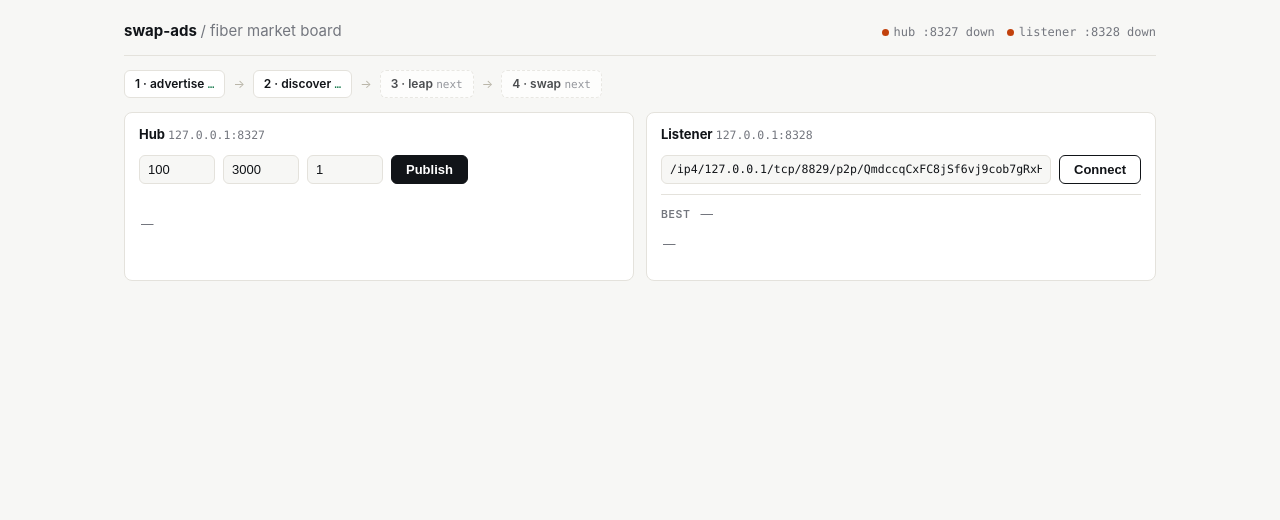
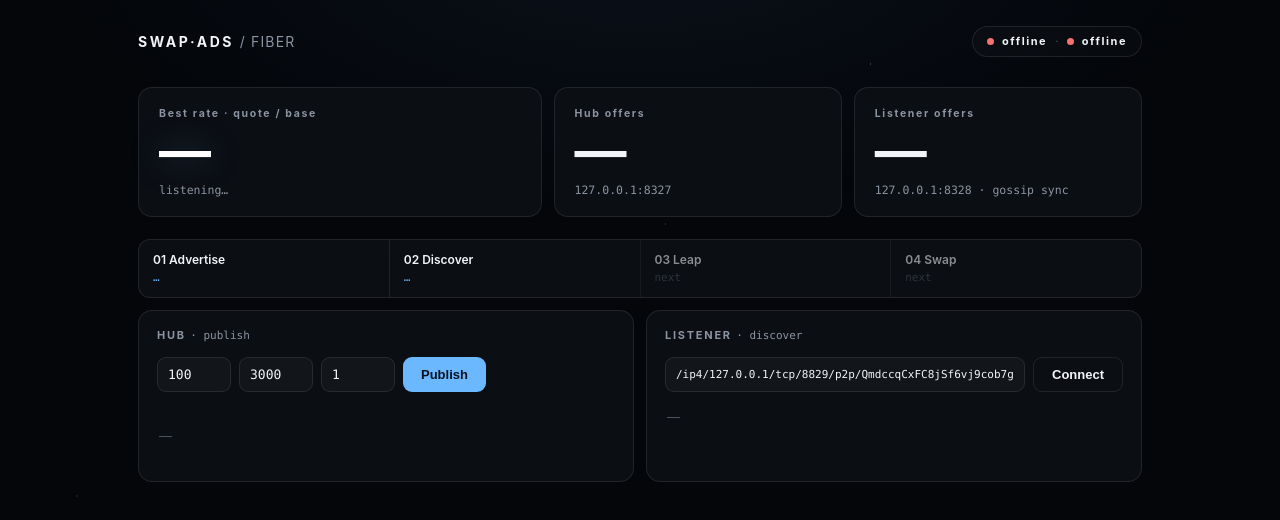
Before and after one commit to oxdev6/fiber-rgbpp-swap, a plain HTML site: page demo/index.html in a window 1280 px wide. Shown: the top 520 px of the page. Drawn offline with Linux system fonts and the light colour scheme.

Commit message:
demo: starlink-style dark board, hero numerals, starfield

```diff
--- a/demo/index.html
+++ b/demo/index.html
@@ -6,98 +6,156 @@
 <title>Swap Ads — Fiber</title>
 <style>
   :root {
-    --bg: #f7f7f5;
-    --panel: #ffffff;
-    --ink: #111418;
-    --muted: #73767e;
-    --line: #e4e2dc;
-    --green: #16794c;
+    --bg: #04060a;
+    --panel: #0b0e13;
+    --ink: #f2f5f7;
+    --muted: #8b94a1;
+    --faint: #4a515c;
+    --line: rgba(255,255,255,.09);
+    --acc: #6cb8ff;
+    --green: #34d399;
     --mono: ui-monospace, "SF Mono", Menlo, Consolas, monospace;
   }
   * { box-sizing: border-box; }
   body {
     margin: 0; background: var(--bg); color: var(--ink);
     font: 13px/1.5 -apple-system, BlinkMacSystemFont, "Segoe UI", Helvetica, Arial, sans-serif;
+    min-height: 100vh;
   }
-  .wrap { max-width: 1080px; margin: 0 auto; padding: 20px 24px 32px; }
+  body::before {
+    content: ""; position: fixed; inset: 0; pointer-events: none;
+    background-image:
+      radial-gradient(1px 1px at 12% 22%, rgba(255,255,255,.5), transparent),
+      radial-gradient(1px 1px at 68% 8%, rgba(255,255,255,.4), transparent),
+      radial-gradient(1px 1px at 84% 34%, rgba(255,255,255,.35), transparent),
+      radial-gradient(1px 1px at 32% 12%, rgba(255,255,255,.3), transparent),
+      radial-gradient(1px 1px at 52% 28%, rgba(255,255,255,.28), transparent),
+      radial-gradient(1px 1px at 6% 62%, rgba(255,255,255,.3), transparent),
+      radial-gradient(1px 1px at 92% 68%, rgba(255,255,255,.3), transparent),
+      radial-gradient(1px 1px at 44% 82%, rgba(255,255,255,.25), transparent),
+      radial-gradient(1px 1px at 74% 88%, rgba(255,255,255,.25), transparent),
+      radial-gradient(600px 300px at 50% -80px, rgba(108,184,255,.07), transparent);
+  }
+  .wrap { position: relative; max-width: 1060px; margin: 0 auto; padding: 26px 28px 40px; }
 
-  header { display: flex; align-items: baseline; justify-content: space-between; padding-bottom: 12px; border-bottom: 1px solid var(--line); }
-  header h1 { margin: 0; font-size: 15px; font-weight: 650; }
-  header h1 span { color: var(--muted); font-weight: 400; }
-  .nodes { font-size: 12px; color: var(--muted); font-family: var(--mono); }
-  .dot { display: inline-block; width: 7px; height: 7px; border-radius: 50%; background: #c9c5b9; margin: 0 5px 0 12px; }
-  .dot.ok { background: var(--green); } .dot.bad { background: #c2410c; }
+  /* top bar */
+  .top { display: flex; align-items: center; justify-content: space-between; }
+  .brand { font-size: 14px; font-weight: 700; letter-spacing: .18em; }
+  .brand span { color: var(--muted); font-weight: 400; letter-spacing: .08em; }
+  .online {
+    display: inline-flex; align-items: center; gap: 8px;
+    font-size: 11px; font-weight: 700; letter-spacing: .14em;
+    border: 1px solid var(--line); border-radius: 999px; padding: 6px 14px;
+    background: rgba(255,255,255,.02);
+  }
+  .online .dot { width: 7px; height: 7px; border-radius: 50%; background: #3a3f47; }
+  .online .dot.ok { background: var(--green); box-shadow: 0 0 8px rgba(52,211,153,.9); animation: pulse 2.4s infinite; }
+  .online .dot.bad { background: #f87171; }
+  @keyframes pulse { 0%,100% { opacity: 1; } 50% { opacity: .45; } }
+  .online .sep { color: var(--faint); font-weight: 400; letter-spacing: .04em; }
 
-  .flow { display: flex; align-items: center; gap: 8px; margin: 14px 0; font-size: 12px; color: var(--muted); }
-  .flow .st { background: var(--panel); border: 1px solid var(--line); border-radius: 6px; padding: 4px 10px; white-space: nowrap; }
+  /* hero stats */
+  .hero { display: grid; grid-template-columns: 1.4fr 1fr 1fr; gap: 12px; margin: 30px 0 8px; }
+  @media (max-width: 760px) { .hero { grid-template-columns: 1fr; } }
+  .stat { background: var(--panel); border: 1px solid var(--line); border-radius: 14px; padding: 18px 20px 16px; }
+  .stat .k { font-size: 10.5px; font-weight: 700; letter-spacing: .16em; color: var(--muted); }
+  .stat .v { font-size: 52px; font-weight: 700; letter-spacing: -.03em; line-height: 1.1; margin-top: 2px; font-variant-numeric: tabular-nums; }
+  .stat .v small { font-size: 15px; font-weight: 500; color: var(--muted); letter-spacing: 0; }
+  .stat.hero-best .v { color: #fff; text-shadow: 0 0 34px rgba(108,184,255,.35); }
+  .stat .sub { font-size: 11.5px; color: var(--muted); font-family: var(--mono); margin-top: 2px; }
+  #best-box .k { display: none; }
+
+  /* nodes row */
+  .nodes { display: flex; gap: 16px; font-family: var(--mono); font-size: 11.5px; color: var(--muted); margin: 10px 2px 0; }
+  .nodes .dot { display: inline-block; width: 7px; height: 7px; border-radius: 50%; background: #3a3f47; margin-right: 6px; }
+  .nodes .dot.ok { background: var(--green); box-shadow: 0 0 8px rgba(52,211,153,.9); }
+  .nodes .dot.bad { background: #f87171; }
+
+  /* journey */
+  .flow { display: flex; align-items: center; gap: 0; margin: 22px 0 4px; background: var(--panel); border: 1px solid var(--line); border-radius: 12px; overflow: hidden; }
+  .flow .st { flex: 1; padding: 11px 14px; font-size: 12px; color: var(--muted); border-left: 1px solid var(--line); white-space: nowrap; overflow: hidden; text-overflow: ellipsis; }
+  .flow .st:first-child { border-left: 0; }
   .flow .st b { color: var(--ink); font-weight: 600; }
-  .flow .st.done { border-color: #bcd9c8; }
-  .flow .st.done b { color: var(--green); }
-  .flow .st.todo { border-style: dashed; opacity: .75; }
-  .flow .arr { color: #b9b5a8; }
-  .flow .jstat { font-family: var(--mono); font-size: 11px; color: var(--green); }
-  .flow .st.todo .jstat { color: var(--muted); }
+  .flow .st .jstat { font-family: var(--mono); font-size: 11px; color: var(--acc); display: block; margin-top: 1px; }
+  .flow .st.todo { opacity: .55; }
+  .flow .st.todo .jstat { color: var(--faint); }
 
-  .grid { display: grid; grid-template-columns: 1fr 1fr; gap: 12px; }
+  /* panels */
+  .grid { display: grid; grid-template-columns: 1fr 1fr; gap: 12px; margin-top: 12px; }
   @media (max-width: 860px) { .grid { grid-template-columns: 1fr; } }
-  .panel { background: var(--panel); border: 1px solid var(--line); border-radius: 8px; padding: 12px 14px 14px; }
-  .panel h2 { margin: 0; font-size: 13px; font-weight: 650; }
-  .panel h2 span { color: var(--muted); font-weight: 400; font-family: var(--mono); font-size: 11.5px; }
-  .ctl { display: flex; gap: 8px; margin-top: 10px; }
+  .panel { background: var(--panel); border: 1px solid var(--line); border-radius: 14px; padding: 16px 18px 18px; }
+  .panel h2 { margin: 0; font-size: 11px; font-weight: 700; letter-spacing: .16em; color: var(--muted); }
+  .panel h2 span { font-family: var(--mono); letter-spacing: 0; font-weight: 400; }
+  .ctl { display: flex; gap: 8px; margin-top: 12px; }
   .ctl input {
-    padding: 6px 8px; font-size: 13px; color: var(--ink);
-    background: var(--bg); border: 1px solid var(--line); border-radius: 6px; outline: none;
-    min-width: 0;
+    padding: 9px 10px; font-size: 13px; color: var(--ink);
+    background: rgba(255,255,255,.03); border: 1px solid var(--line);
+    border-radius: 9px; outline: none; min-width: 0;
   }
-  .ctl input:focus { border-color: var(--ink); }
-  .ctl input[type="number"] { width: 76px; }
-  .ctl input[type="text"] { flex: 1; font-family: var(--mono); font-size: 11.5px; }
+  .ctl input:focus { border-color: var(--acc); }
+  .ctl input[type="number"] { width: 74px; font-family: var(--mono); }
+  .ctl input[type="text"] { flex: 1; font-family: var(--mono); font-size: 11px; }
   button {
-    padding: 6px 14px; font-size: 13px; font-weight: 600; white-space: nowrap;
-    color: #fff; background: var(--ink); border: 1px solid var(--ink);
-    border-radius: 6px; cursor: pointer;
+    padding: 9px 18px; font-size: 13px; font-weight: 650; white-space: nowrap;
+    color: #04121f; background: var(--acc); border: 0;
+    border-radius: 9px; cursor: pointer;
   }
-  button:hover { background: #000; }
+  button:hover { filter: brightness(1.1); }
   button:disabled { opacity: .5; cursor: wait; }
-  button.secondary { background: transparent; color: var(--ink); }
-  button.secondary:hover { background: var(--bg); }
+  button.secondary { background: transparent; color: var(--ink); border: 1px solid var(--line); }
+  button.secondary:hover { border-color: var(--muted); }
   #pub-state { font-size: 12px; color: var(--muted); margin-left: 8px; }
 
-  table { width: 100%; border-collapse: collapse; margin-top: 10px; }
-  th { text-align: left; font-size: 10.5px; font-weight: 600; letter-spacing: .06em; text-transform: uppercase; color: var(--muted); padding: 4px 6px; border-bottom: 1px solid var(--line); }
-  td { padding: 6px; border-bottom: 1px solid #f0eee8; font-size: 12.5px; }
+  table { width: 100%; border-collapse: collapse; margin-top: 12px; }
+  th { text-align: left; font-size: 10px; font-weight: 700; letter-spacing: .12em; color: var(--faint); padding: 6px; border-bottom: 1px solid var(--line); }
+  td { padding: 9px 6px; border-bottom: 1px solid rgba(255,255,255,.05); font-size: 13px; }
   tr:last-child td { border-bottom: 0; }
-  td.num, th.num { text-align: right; font-family: var(--mono); font-size: 12px; }
-  td.key { font-family: var(--mono); font-size: 11.5px; color: var(--ink); }
-  .hex { color: var(--muted); font-size: 10.5px; }
-  .empty { padding: 12px 2px; color: var(--muted); font-size: 12.5px; }
+  td.num, th.num { text-align: right; font-family: var(--mono); font-size: 12.5px; }
+  td.key { font-family: var(--mono); font-size: 11.5px; color: var(--muted); }
+  .empty { padding: 16px 2px; color: var(--faint); font-size: 13px; }
 
-  .best { display: flex; align-items: baseline; gap: 10px; margin-top: 10px; padding-top: 10px; border-top: 1px solid var(--line); font-size: 12.5px; color: var(--muted); }
-  .best b { font-family: var(--mono); font-size: 17px; color: var(--ink); font-weight: 650; }
-  #best-box .k { font-size: 10.5px; font-weight: 600; letter-spacing: .06em; text-transform: uppercase; }
-
-  #log { margin-top: 12px; font-family: var(--mono); font-size: 11.5px; color: var(--muted); min-height: 18px; }
+  #log { margin-top: 12px; font-family: var(--mono); font-size: 11.5px; color: var(--faint); min-height: 18px; }
   #log .t { margin-right: 8px; }
 </style>
 </head>
 <body>
 <div class="wrap">
 
-  <header>
-    <h1>swap-ads <span>/ fiber market board</span></h1>
-    <div class="nodes"><span class="dot" id="dot-hub"></span>hub :8327 <span id="hub-state">…</span><span class="dot" id="dot-lis"></span>listener :8328 <span id="lis-state">…</span></div>
-  </header>
+  <div class="top">
+    <div class="brand">SWAP·ADS <span>/ FIBER</span></div>
+    <div class="online"><span class="dot" id="dot-hub"></span><span id="hub-state">…</span><span class="sep">·</span><span class="dot" id="dot-lis"></span><span id="lis-state">…</span></div>
+  </div>
+
+  <div class="hero">
+    <div class="stat hero-best">
+      <div class="k">Best rate · quote / base</div>
+      <div class="v" id="best-box">—</div>
+      <div class="sub" id="best-sub">listening…</div>
+    </div>
+    <div class="stat">
+      <div class="k">Hub offers</div>
+      <div class="v" id="hub-count">—</div>
+      <div class="sub">127.0.0.1:8327</div>
+    </div>
+    <div class="stat">
+      <div class="k">Listener offers</div>
+      <div class="v" id="lis-count">—</div>
+      <div class="sub">127.0.0.1:8328 · gossip sync</div>
+    </div>
+  </div>
+
+  <div class="nodes" style="display:none"></div>
 
   <div class="flow" id="journey">
-    <span class="st" id="j1"><b>1 · advertise</b> <span class="jstat">…</span></span><span class="arr">→</span>
-    <span class="st" id="j2"><b>2 · discover</b> <span class="jstat">…</span></span><span class="arr">→</span>
-    <span class="st todo" id="j3"><b>3 · leap</b> <span class="jstat">next</span></span><span class="arr">→</span>
-    <span class="st todo" id="j4"><b>4 · swap</b> <span class="jstat">next</span></span>
+    <div class="st" id="j1"><b>01 Advertise</b><span class="jstat">…</span></div>
+    <div class="st" id="j2"><b>02 Discover</b><span class="jstat">…</span></div>
+    <div class="st todo" id="j3"><b>03 Leap</b><span class="jstat">next</span></div>
+    <div class="st todo" id="j4"><b>04 Swap</b><span class="jstat">next</span></div>
   </div>
 
   <div class="grid">
     <section class="panel">
-      <h2>Hub <span>127.0.0.1:8327</span></h2>
+      <h2>HUB <span>· publish</span></h2>
       <div class="ctl">
         <input id="rate" type="number" value="100" min="1" title="Rate (quote per base)" />
         <input id="fee" type="number" value="3000" min="0" title="Fee per million" />
@@ -109,12 +167,11 @@
     </section>
 
     <section class="panel">
-      <h2>Listener <span>127.0.0.1:8328</span></h2>
+      <h2>LISTENER <span>· discover</span></h2>
       <div class="ctl">
         <input id="peer" type="text" value="/ip4/127.0.0.1/tcp/8829/p2p/QmdccqCxFC8jSf6vj9cob7gRxHWEuMaji9HaHaKV6nATYJ" />
         <button class="secondary" onclick="connectPeer()">Connect</button>
       </div>
-      <div class="best" id="best-box"><span class="k">Best</span>—</div>
       <div id="lis-book"><div class="empty">—</div></div>
     </section>
   </div>
@@ -179,36 +236,43 @@ function setJourney(id, text) {
   if (el) el.textContent = text;
 }
 
+function setCount(id, n) {
+  const el = document.getElementById(id);
+  if (el) el.textContent = n;
+}
+
 async function refreshBooks() {
   try {
     const a = await rpc(HUB, "list_swap_advertisements",
       [{ base_udt_script: null, quote_udt_script: null }]);
     document.getElementById("hub-book").innerHTML = bookTable(a.offers);
-    document.getElementById("hub-state").textContent = a.offers.length + "";
+    document.getElementById("hub-state").textContent = a.offers.length + " offers";
+    setCount("hub-count", a.offers.length);
     setDot("dot-hub", true);
-    const j1 = document.getElementById("j1");
-    j1.classList.toggle("done", a.offers.length > 0);
     setJourney("j1", a.offers.length ? a.offers.length + " live" : "—");
   } catch (e) {
-    document.getElementById("hub-state").textContent = "down";
+    document.getElementById("hub-state").textContent = "offline";
     setDot("dot-hub", false);
   }
   try {
     const b = await rpc(LIS, "list_swap_advertisements",
       [{ base_udt_script: null, quote_udt_script: null }]);
     document.getElementById("lis-book").innerHTML = bookTable(b.offers);
-    document.getElementById("lis-state").textContent = b.offers.length + "";
+    document.getElementById("lis-state").textContent = b.offers.length + " offers";
+    setCount("lis-count", b.offers.length);
     setDot("dot-lis", true);
-    const j2 = document.getElementById("j2");
-    j2.classList.toggle("done", b.offers.length > 0);
     setJourney("j2", b.offers.length ? b.offers.length + " found" : "—");
     const best = await rpc(LIS, "get_best_swap_rate",
       [{ base_udt_script: null, quote_udt_script: null }]);
-    document.getElementById("best-box").innerHTML = best.offer
-      ? "<span class='k'>Best</span><b>" + fmtRate(best.offer.rate) + "</b><span>" + shortKey(best.offer.operator_pubkey) + "</span>"
-      : "<span class='k'>Best</span>—";
+    if (best.offer) {
+      document.getElementById("best-box").innerHTML = fmtRate(best.offer.rate);
+      document.getElementById("best-sub").textContent = "from " + shortKey(best.offer.operator_pubkey) + " · live";
+    } else {
+      document.getElementById("best-box").innerHTML = "—";
+      document.getElementById("best-sub").textContent = "no offers yet";
+    }
   } catch (e) {
-    document.getElementById("lis-state").textContent = "down";
+    document.getElementById("lis-state").textContent = "offline";
     setDot("dot-lis", false);
   }
 }
```
